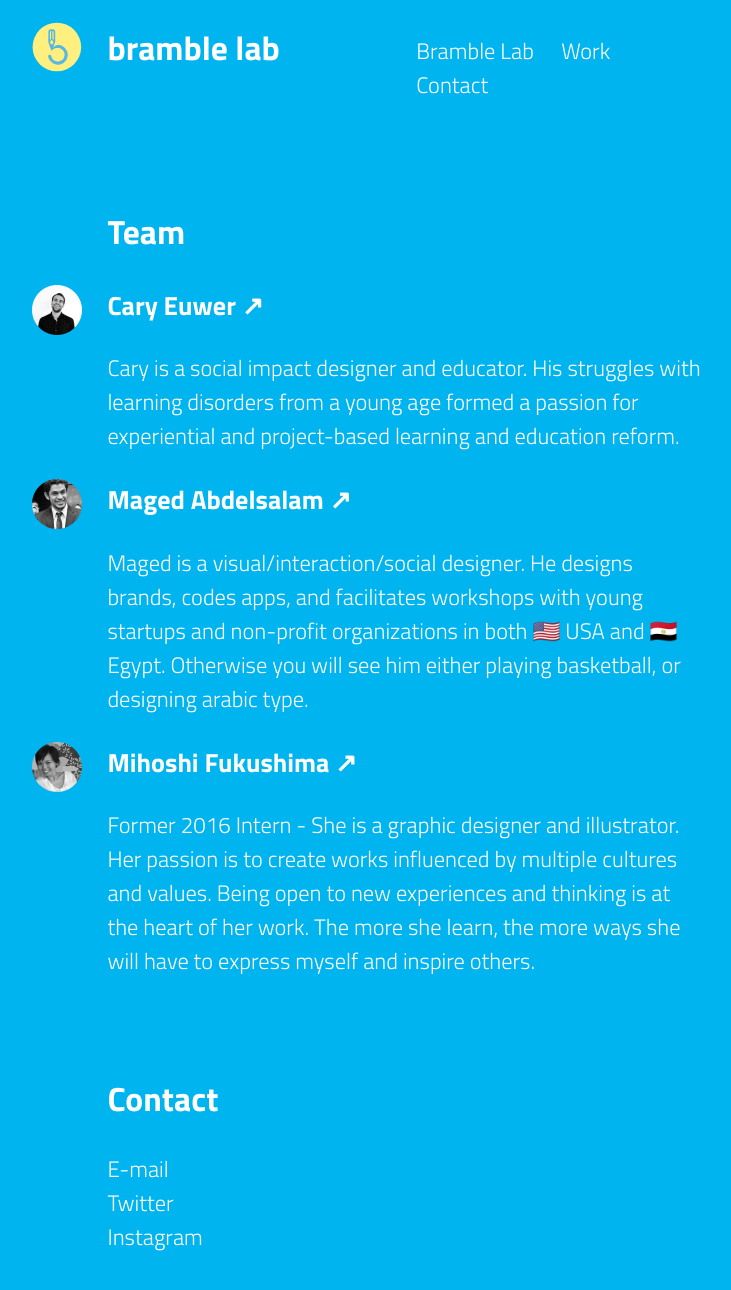
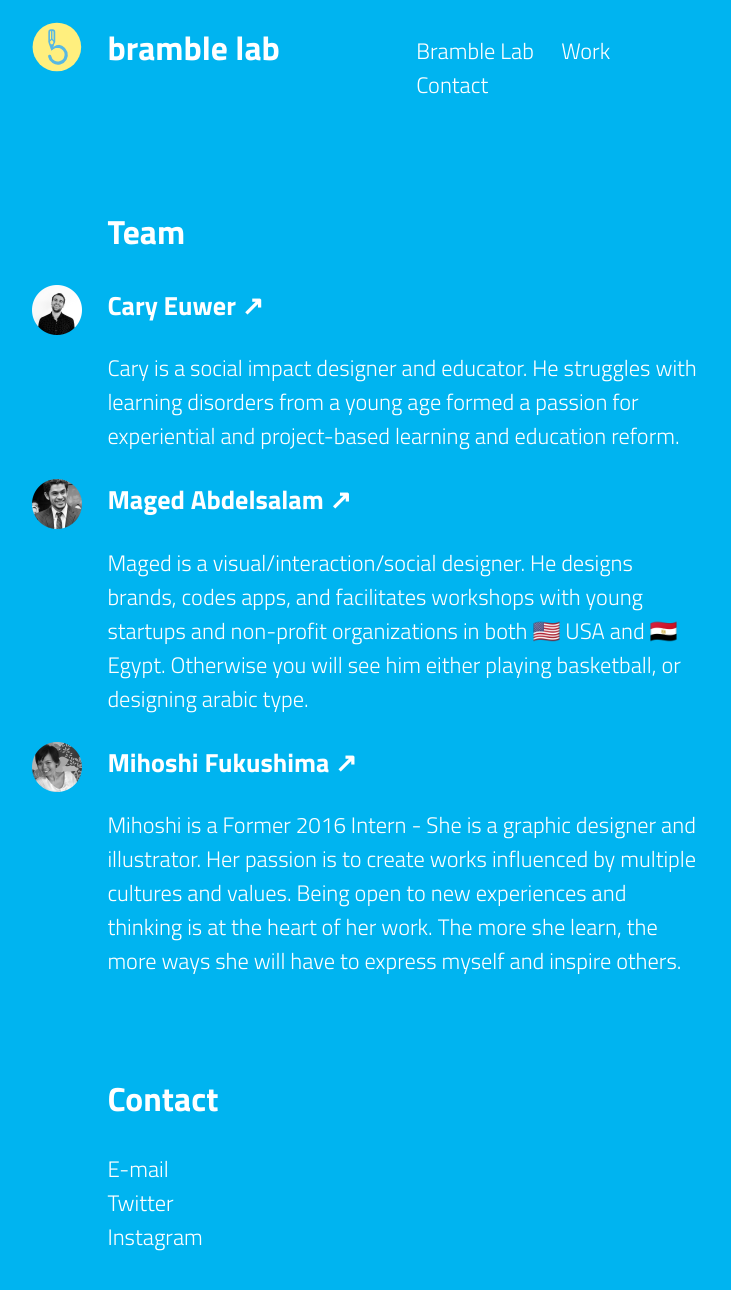
Before and after one commit to bramblelab/bramblelab.github.io, a Jekyll site: the page built from index.md, in a window 1280 px wide and 1400 px high, scrolled down 1461 px. Shown: the top 1290 px of the window, without its empty margins (235-966 px from the left). Built offline with Jekyll 4.4.1, drawn with Linux system fonts in a browser that asks for light colours.

Commit message:
Updated Index

```diff
--- a/index.md
+++ b/index.md
@@ -2,7 +2,7 @@
 title: Bramble Lab
 members:
 - name: Cary Euwer
-  story: 'Cary is a social impact designer and educator. His struggles with learning
+  story: 'Cary is a social impact designer and educator. He struggles with learning
     disorders from a young age formed a passion for experiential and project-based
     learning and education reform.
 
@@ -15,10 +15,10 @@ members:
     will see him either playing basketball, or designing arabic type.\n"
   link: http://dagadego.com
 - name: Mihoshi Fukushima
-  story: 'Former 2016 Intern - She is a graphic designer and illustrator. Her passion
-    is to create works influenced by multiple cultures and values. Being open to new
-    experiences and thinking is at the heart of her work. The more she learn, the
-    more ways she will have to express myself and inspire others.
+  story: 'Mihoshi is a Former 2016 Intern - She is a graphic designer and illustrator.
+    Her passion is to create works influenced by multiple cultures and values. Being
+    open to new experiences and thinking is at the heart of her work. The more she
+    learn, the more ways she will have to express myself and inspire others.
 
 '
   link: https://mihoshif3.myportfolio.com/projects
```
